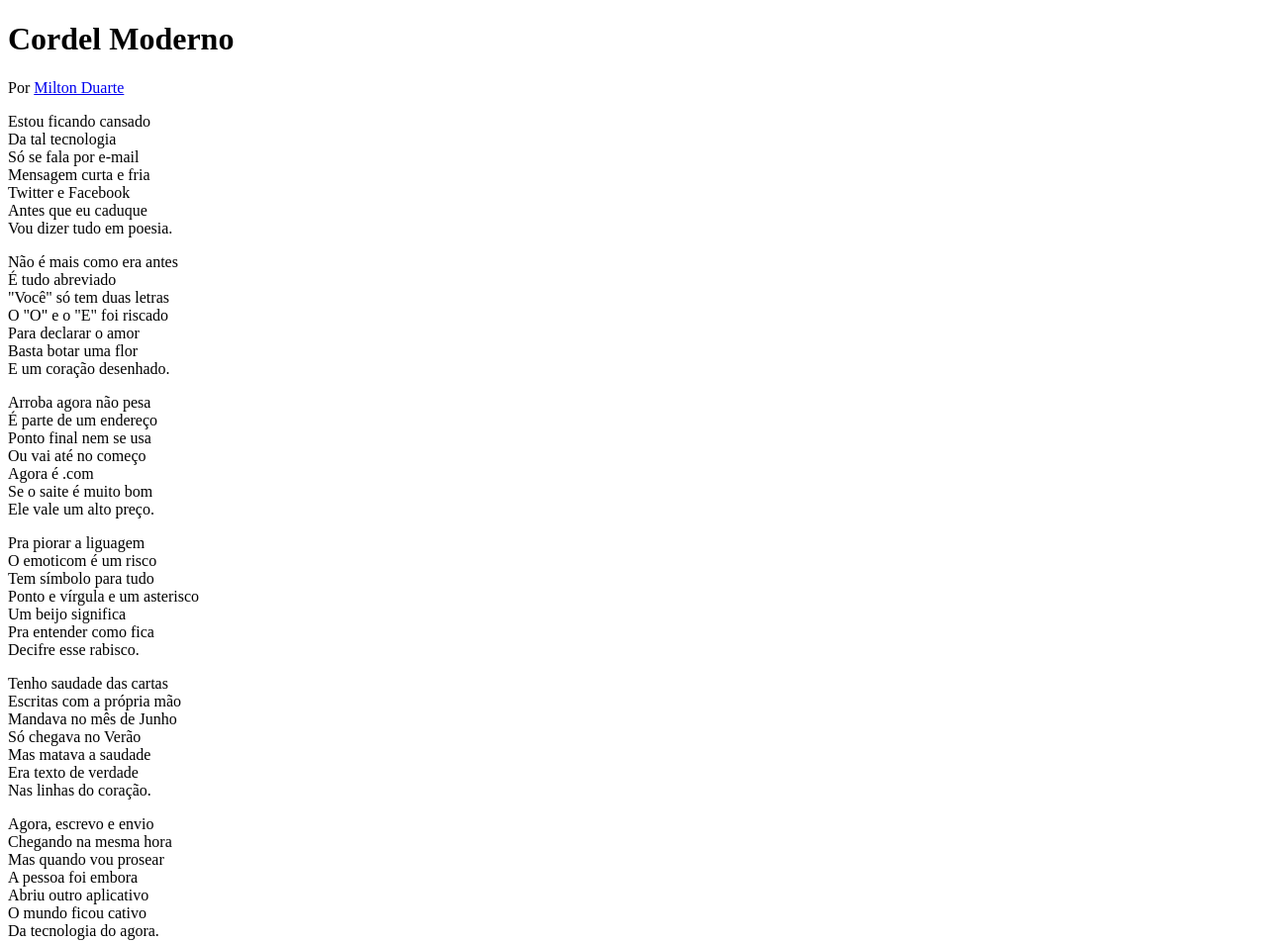
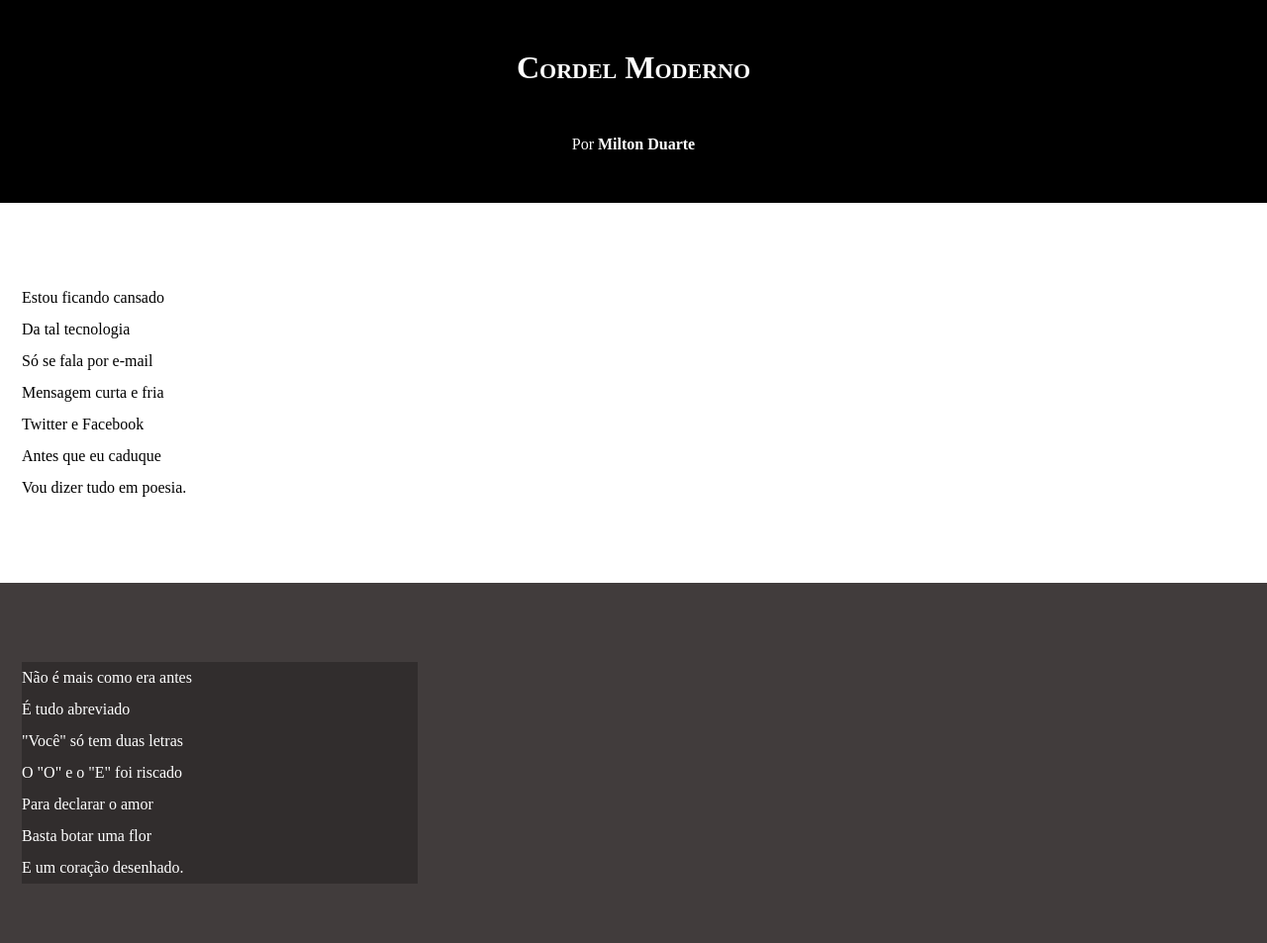
Before and after one commit to deckdd22/cordel-projeto, a plain HTML site: page index.html in a window 1280 px wide. Shown: the top 953 px of the page at 99% size. Drawn offline with Linux system fonts and the light colour scheme.

Commit message:
começando o projeto

```diff
--- a/index.html
+++ b/index.html
@@ -15,7 +15,7 @@
        <p>Por <a href="https://www.recantodasletras.com.br/poesias/3186743" target="_blank">Milton Duarte</a></p>
     </header>
 
-<section>
+<section class="normal">
     <p>
         Estou ficando cansado <br>
         Da tal tecnologia <br>
@@ -27,7 +27,7 @@
     </p>
 </section>
 
-<section>
+<section class="imagem">
     <p>
         Não é mais como era antes <br>
         É tudo abreviado <br>
@@ -39,7 +39,7 @@
     </p>
 </section>
 
-<section>
+<section class="normal">
     <p>
         Arroba agora não pesa <br>
         É parte de um endereço <br>
@@ -61,7 +61,7 @@
     </p>
 </section>
 
-<section>
+<section class="imagem">
     <p>
         Tenho saudade das cartas <br>
         Escritas com a própria mão<br>
@@ -74,7 +74,7 @@
 
 </section>
 
-<section>
+<section class="normal">
     <p>
         Agora, escrevo e envio <br>
         Chegando na mesma hora<br>
--- a/style.css
+++ b/style.css
@@ -1 +1,67 @@
 @charset "UTF-8";
+
+
+* {
+    margin: 0px;
+    padding: 0px;
+}
+
+html, body {
+    background-color: darkgray;
+    min-height: 100vh;
+}
+
+header {
+    background-color: black;
+    color: white;
+    text-align: center;
+}
+
+header > h1 {
+    padding: 50px;
+    font-variant: small-caps;
+}
+
+header > p {
+    padding-bottom: 50px;
+}
+
+header a, footer a  {
+    color: white;
+    text-decoration: none;
+    font-weight: bolder;
+}
+
+
+header a:hover, footer a:hover {
+    text-decoration: underline;
+}
+
+section {
+    padding-top: 10vh;
+    padding-bottom: 10vh;
+    line-height: 2em;
+    padding-left: 22px;
+}
+
+section.normal {
+    background-color: white;
+    color: black;
+}
+
+section.imagem {
+    background-color: rgb(65, 60, 60);
+    color: white;
+}
+
+section.imagem > p {
+    background-color: rgb(0, 0, 0, 0.252);
+    width: 400px;
+}
+
+footer {
+    background-color: black;
+    text-align: center;
+    color: white;
+    padding: 10px;
+}
```
